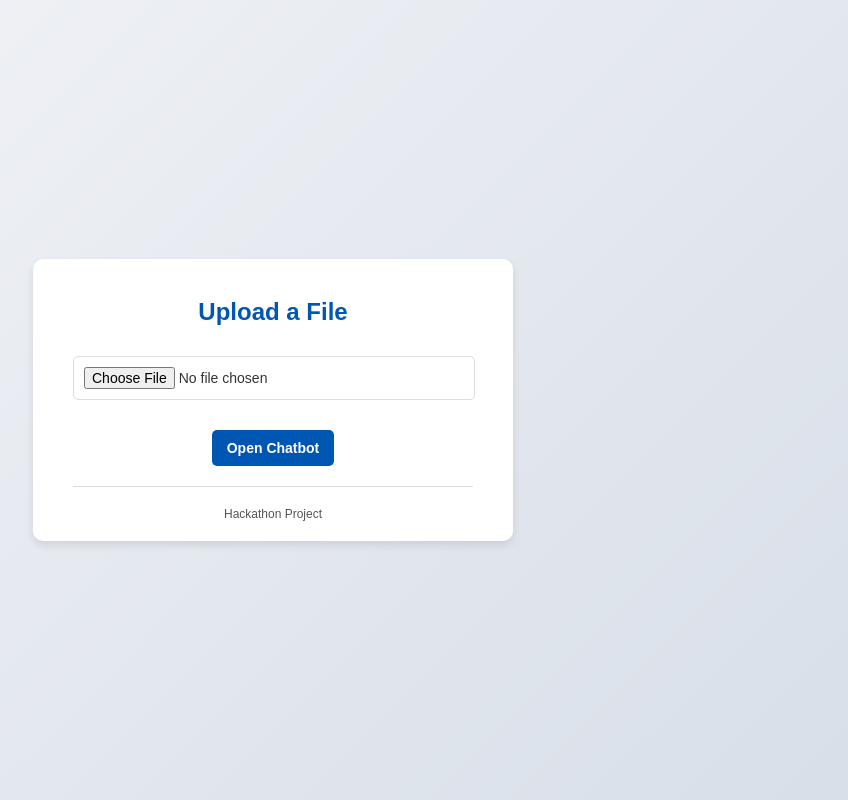
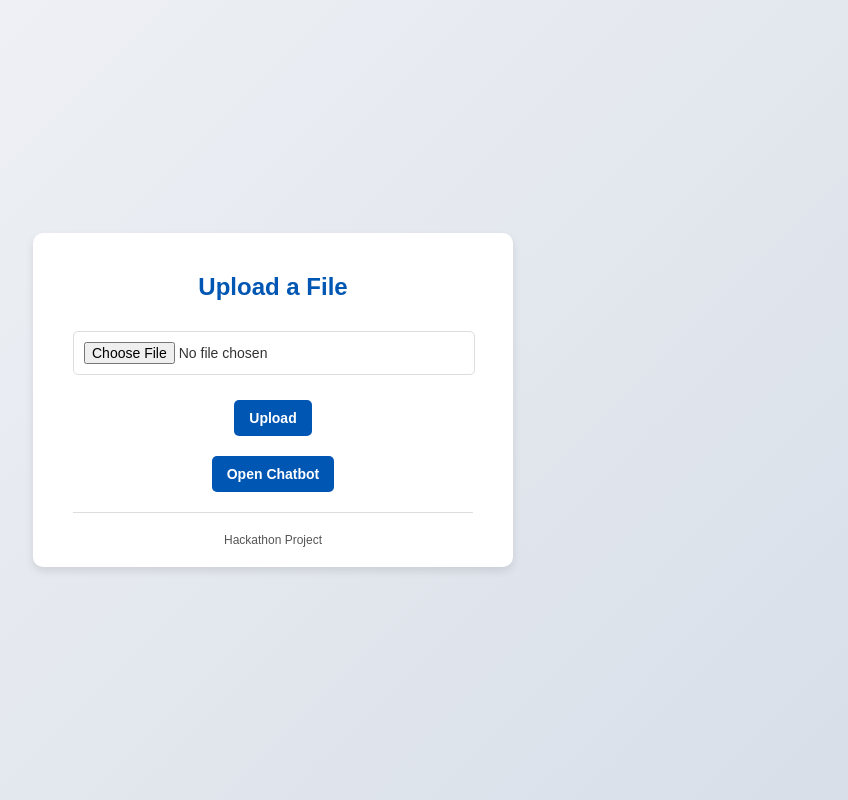
Before and after one commit to dharsann/PSG-hackathon-1, a FastAPI app: template Desktop/pdf-summarizer/templates/index.html in a window 1280 px wide. Shown: the whole page, without its empty margins (367-1215 px from the left). Run offline with FastAPI, Linux system fonts and the light colour scheme; the template is opened without the code that fills it, so the values that code supplies are empty.

Commit message:
Update index.html

```diff
--- a/Desktop/pdf-summarizer/templates/index.html
+++ b/Desktop/pdf-summarizer/templates/index.html
@@ -1,26 +1,25 @@
 <!DOCTYPE html>
 <html lang="en">
 <head>
-    <meta charset="UTF-8" />
-    <meta name="viewport" content="width=device-width, initial-scale=1.0" />
+  <meta charset="UTF-8">
+  <meta name="viewport" content="width=device-width, initial-scale=1.0">
   <title>File Upload and Chatbot</title>
-    <link rel="stylesheet" href="style.css" />
+  <link rel="stylesheet" href="../styles/style.css">
 </head>
 <body>
   <div class="container">
     <h2>Upload a File</h2>
-      <form action="/upload/" enctype="multipart/form-data" method="post">
+    <form id="upload-form">
       <div class="form-group">
-          <input type="file" name="file" />
+        <input type="file" name="file" id="file-input" />
       </div>
-        <!-- <button type="submit">Upload</button> -->
+      <button type="button" onclick="uploadFile()">Upload</button>
     </form>
     <button onclick="openChatbot()">Open Chatbot</button>
     <div class="divider"></div>
     <footer>Hackathon Project</footer>
   </div>
 
-    <!-- Chatbot -->
   <div class="chatbot" id="chatbot">
     <div class="chatbot-header">
       Chatbot
@@ -37,6 +36,6 @@
     </div>
   </div>
 
-    <script src="script.js"></script>
+  <script src="../scripts/script.js"></script>
 </body>
 </html>
```
Lines whose indentation alone changed are shown as unchanged.
